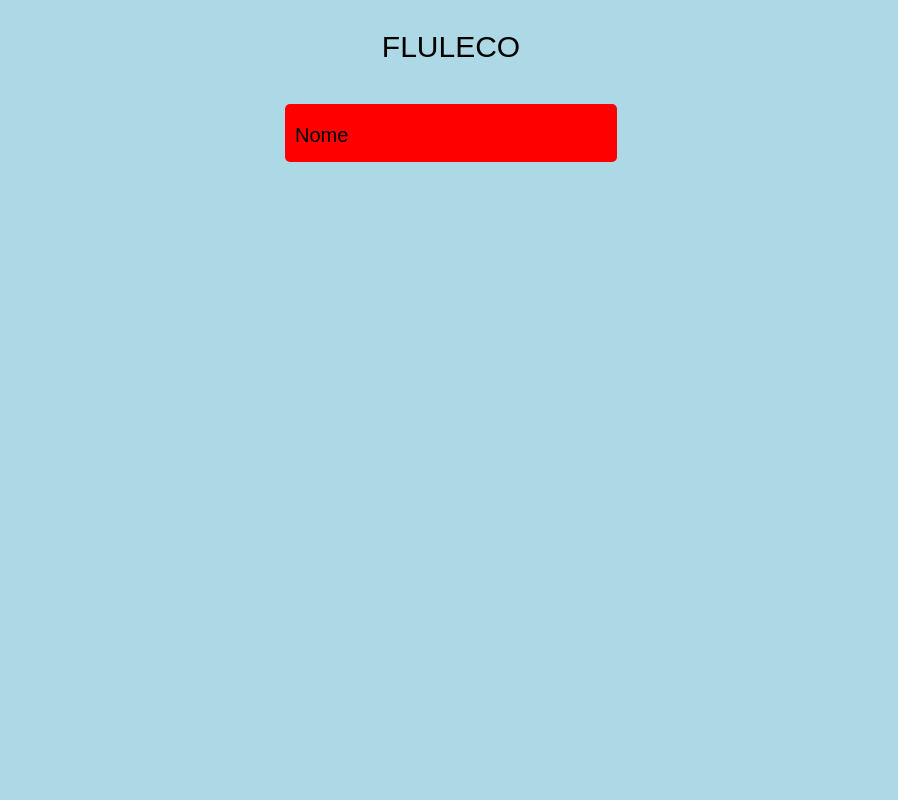
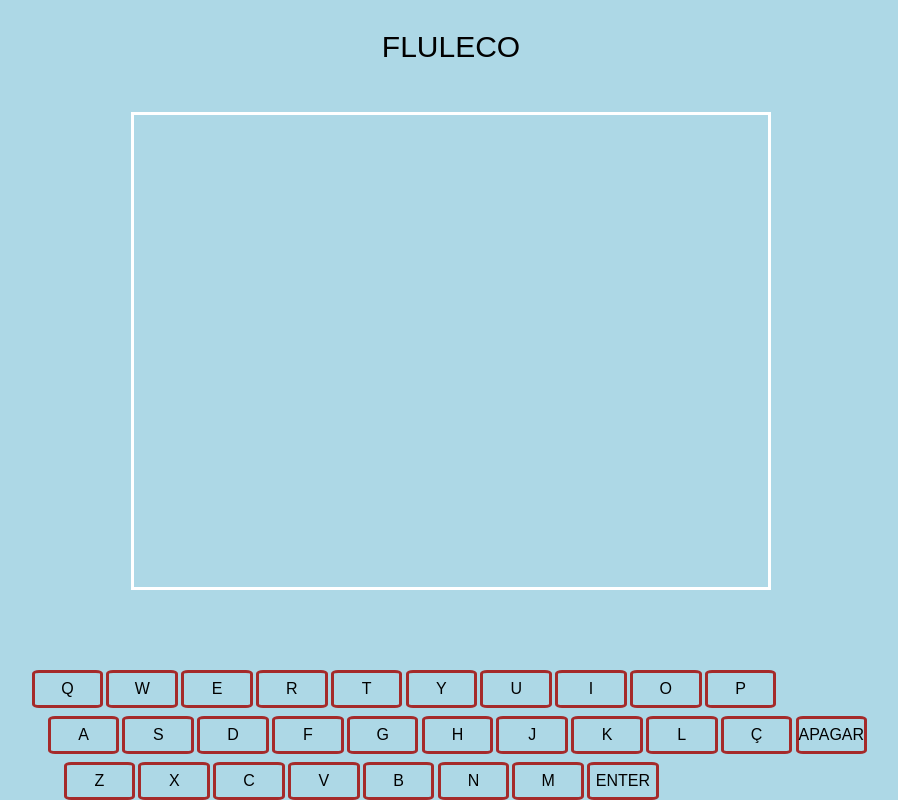
Before and after one commit to AbellasJuan/Fluleco, a React (Create React App) app: page / in a window 1280 px wide. Shown: the whole page, without its empty margins (189-1087 px from the left). Built offline with nearby package versions, Linux system fonts and the light colour scheme.

Commit message:
feat: doing screen

```diff
--- a/src/pages/Home/index.js
+++ b/src/pages/Home/index.js
@@ -1,20 +1,19 @@
-import { useState } from "react";
-import { Container, Title, NameInput } from "./style.js";
+// import { useState } from "react";
+import { Container, Title } from "./style.js";
+import Teclado from "../Teclado/index.js";
+import Tela from "../Tela/index.js";
 
 export default function Home(){
 
-    const [name, setName] = useState('')
+    // const [name, setName] = useState('')
 
     return(
         <Container>
             <Title>FLULECO</Title>
 
-            <NameInput
-                type="text"
-                placeholder="Nome"
-                value={name}
-                maxlength="25"
-                onChange={e => setName(e.target.value)}/>
+            <Tela/>
+
+            <Teclado/>
         </Container>
     )
 }
--- a/src/pages/Home/style.js
+++ b/src/pages/Home/style.js
@@ -3,11 +3,8 @@ import styled from "styled-components";
 const Container = styled.div`
     width: 100vw;
     height: 100vh;
-
     padding-top: 30px;
-
     background-color: lightblue;
-
     display: flex;
     flex-direction: column;
     align-items: center;
@@ -18,29 +15,4 @@ const Title = styled.h1`
     text-align: center;
 `
 
-const NameInput = styled.input`
-    height: 58px;
-
-    font-size: 25px;
-    font-weight: 400;
-    color: black;
-
-    padding-left: 10px;
-    border-radius: 5px;
-    margin-top: 40px;
-    box-shadow: 0 0 0 0;
-    border: 0 none;
-    background-color: red;
-
-    ::placeholder{
-        font-size: 20px;
-        font-weight: 400;
-        color: black;
-    };
-
-    :focus-within{
-        padding-left: 10px;
-    };
-`
-
-export { Container, Title, NameInput };
+export { Container, Title };
--- /dev/null
+++ b/src/pages/Teclado/index.js
@@ -0,0 +1,32 @@
+import { Container, Letter, FirstRow, SecondRow, ThirdRow } from "./style"
+
+export default function Teclado(){
+
+    const lettersToP = ['Q', 'W', 'E' ,'R', 'T', 'Y', 'U', 'I', 'O', 'P'];
+
+    const lettersAToAPAGAR = ['A', 'S', 'D', 'F', 'G', 'H', 'J', 'K', 'L', 'Ç', 'APAGAR'];
+
+    const lettersZtoENTER = ['Z', 'X', 'C', 'V', 'B', 'N', 'M', 'ENTER'];
+
+    return(
+        <Container>
+            <FirstRow>
+                {lettersToP.map((letter, index) =>
+                 <Letter key={index}> {letter} </Letter>
+                )}
+            </FirstRow>
+
+            <SecondRow>
+                {lettersAToAPAGAR.map((letter, index) =>
+                    <Letter key={index}> {letter} </Letter>
+                )}
+            </SecondRow>
+
+            <ThirdRow>
+                {lettersZtoENTER.map((letter, index) =>
+                    <Letter key={index}> {letter} </Letter>
+                )}
+            </ThirdRow>
+        </Container>
+    )
+}
--- /dev/null
+++ b/src/pages/Teclado/style.js
@@ -0,0 +1,33 @@
+import styled from "styled-components";
+
+const Container = styled.div`
+    display: flex;
+    flex-direction: column;
+    margin-top: 5em;
+`
+
+const FirstRow = styled.div`
+`
+
+const SecondRow = styled.div`
+    margin-top: 0.5em;
+    padding-left: 1em;
+`
+
+const ThirdRow = styled.div`
+    margin-top: 0.5em;
+    padding-left: 2em;
+`
+
+const Letter = styled.button`
+    align-self: center;
+    width: 4.1em;
+    height: 2em;
+    margin-right: 0.2em;
+    border: 0.2em solid brown;
+    border-radius: 10%;
+    text-align: center;
+    font-weight: 500;
+`
+
+export {Container, Letter, FirstRow, SecondRow, ThirdRow};
--- /dev/null
+++ b/src/pages/Tela/index.js
@@ -0,0 +1,10 @@
+import { Container } from "../Tela/style.js"
+
+export default function Tela(){
+
+    return(
+        <Container>
+
+        </Container>
+    )
+}
--- /dev/null
+++ b/src/pages/Tela/style.js
@@ -0,0 +1,10 @@
+import styled from "styled-components";
+
+const Container = styled.div`
+    margin-top: 3em;
+    width: 40em;
+    height: 32em;
+    border: 0.2em solid white;
+`
+
+export { Container };
```
